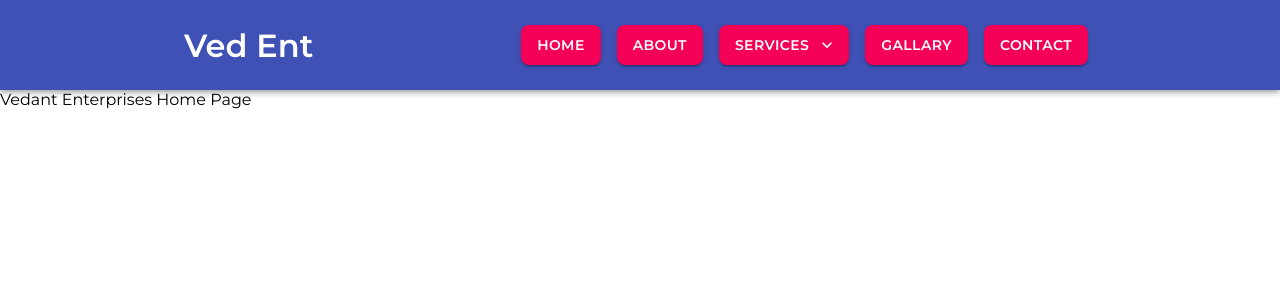
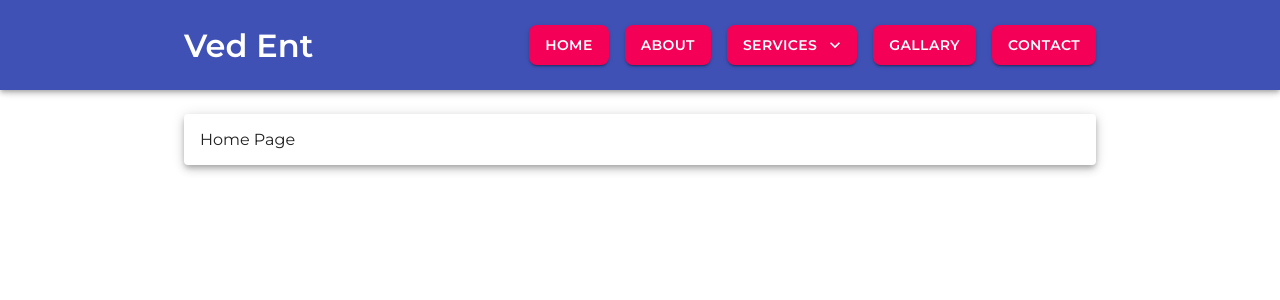
Before and after one commit to TheCodingWizard-911/VedEnt, a Next.js app in the folder client/: page / in a window 1280 px wide. Shown: the top 300 px of the page. Built offline with nearby package versions, Linux system fonts and the light colour scheme.

Commit message:
Home Page Card

```diff
--- a/client/components/Layout/index.js
+++ b/client/components/Layout/index.js
@@ -4,7 +4,13 @@ import Grid from "@material-ui/core/Grid";
 import VedEntAppBar from "../VedEntAppBar";
 
 const useStyles = makeStyles((theme) => ({
-  container: {},
+  container: {
+    width: "75%",
+    margin: "auto",
+    [theme.breakpoints.down("sm")]: {
+      width: "100%",
+    },
+  },
 }));
 
 const Layout = ({ children }) => {
--- a/client/components/VedEntAppBar/index.js
+++ b/client/components/VedEntAppBar/index.js
@@ -49,6 +49,9 @@ const useStyles = makeStyles((theme) => ({
       color: "#FFF",
     },
   },
+  lastButton: {
+    marginRight: 0,
+  },
   menuButton: {
     margin: theme.spacing(1),
     [theme.breakpoints.up("sm")]: {
@@ -96,7 +99,10 @@ const VedEntAppBar = () => {
             <Button variant="contained" className={classes.navButton}>
               Gallary
             </Button>
-            <Button variant="contained" className={classes.navButton}>
+            <Button
+              variant="contained"
+              className={`${classes.navButton} ${classes.lastButton}`}
+            >
               Contact
             </Button>
           </div>
--- a/client/pages/index.js
+++ b/client/pages/index.js
@@ -1,8 +1,25 @@
+import { makeStyles } from "@material-ui/core/styles";
+import Card from "@material-ui/core/Card";
+
+const useStyles = makeStyles((theme) => ({
+  card: {
+    width: "100%",
+    height: "100%",
+    padding: theme.spacing(2),
+    margin: theme.spacing(3),
+    [theme.breakpoints.down("xs")]: {
+      margin: theme.spacing(2),
+    },
+  },
+}));
+
 const VedEntHomePage = () => {
+  const classes = useStyles();
+
   return (
-    <div>
-      <p>Vedant Enterprises Home Page</p>
-    </div>
+    <Card elevation={5} className={classes.card}>
+      Home Page
+    </Card>
   );
 };
 
```
